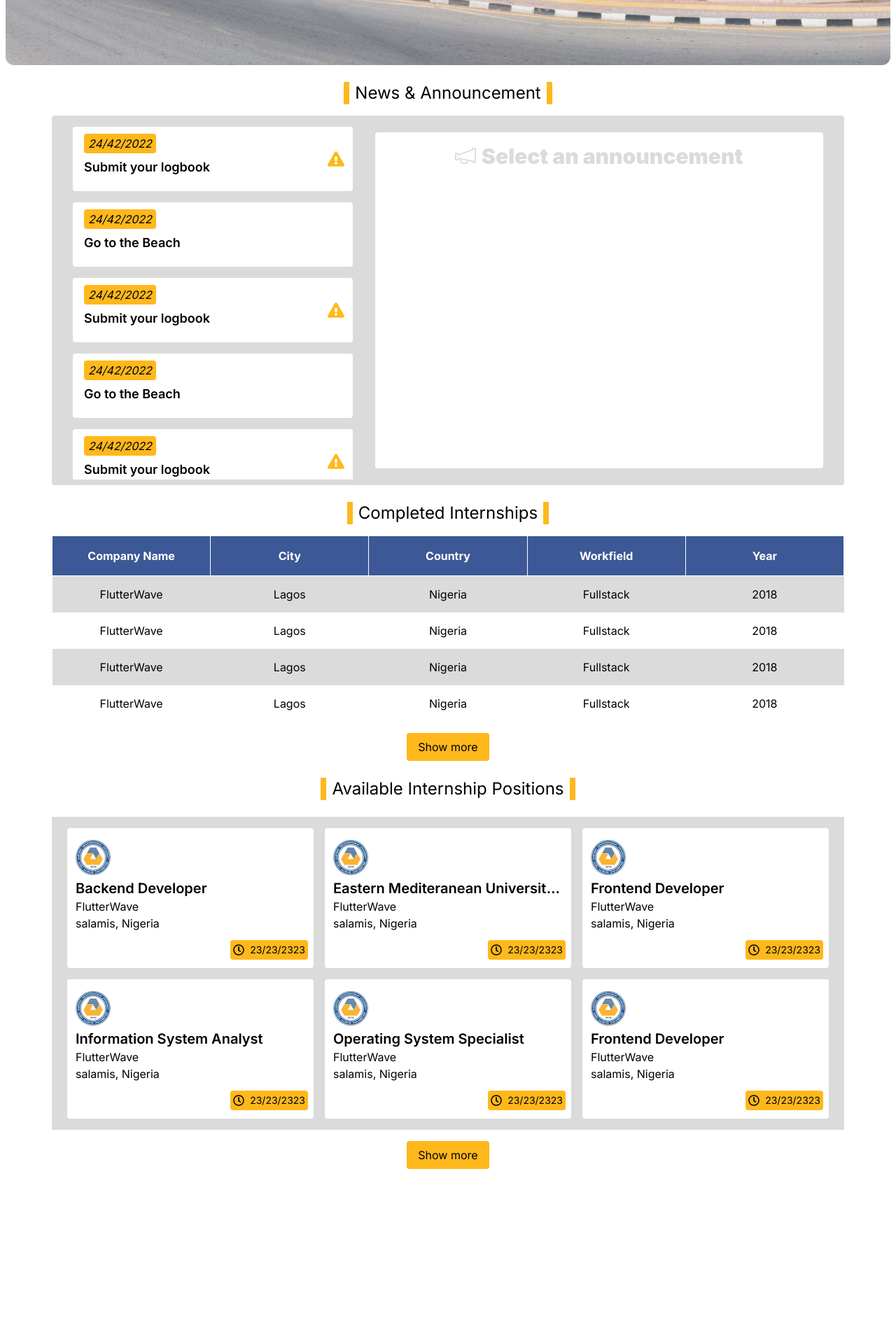
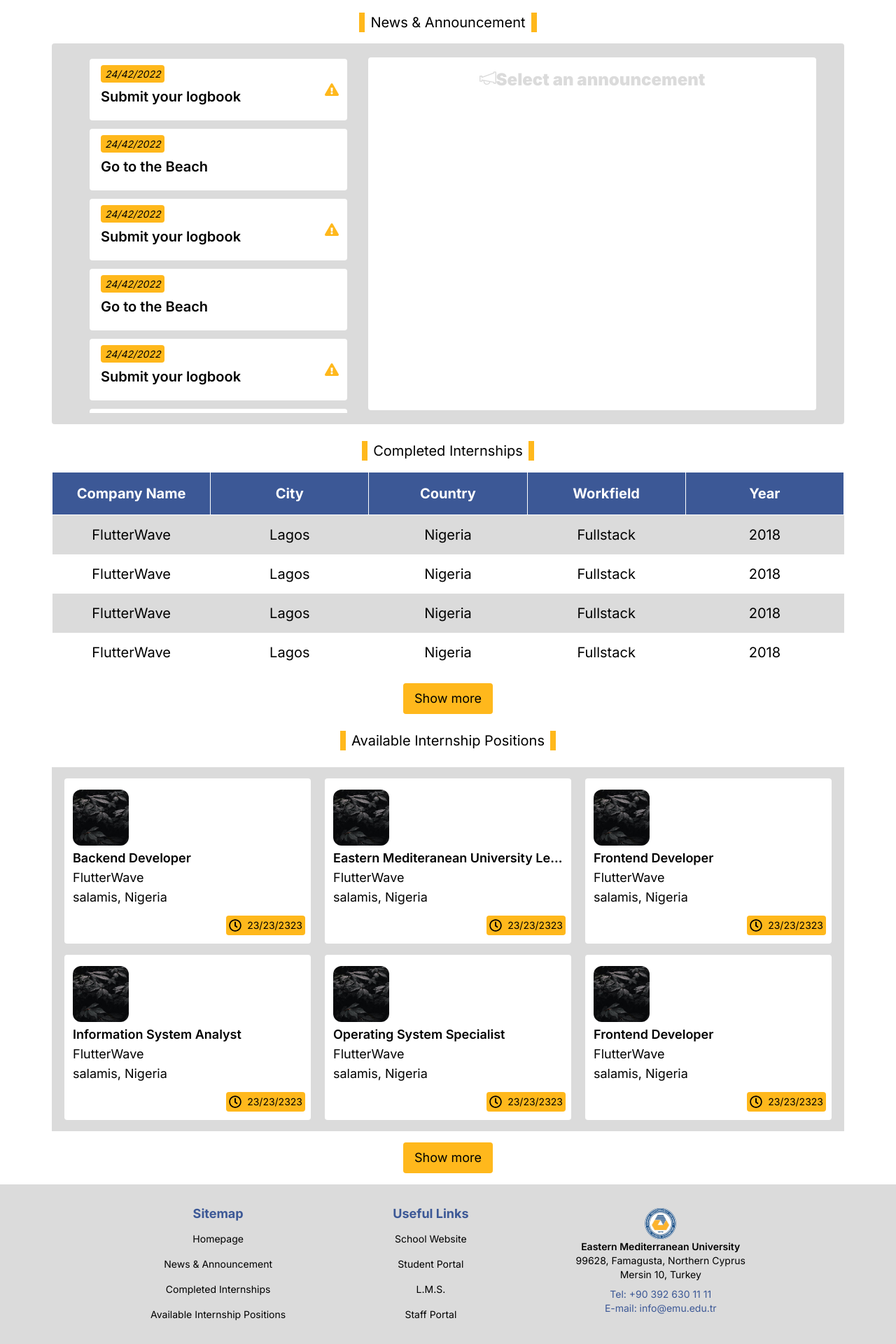
Before and after one commit to IMSEMU/IMS, a Next.js app: page / in a window 1280 px wide. Shown: the part 613-2533 px from the top of the page at 70% size. Before the commit the page ends 2299 px from the top, so only its background shows below. Built offline with nearby package versions, Linux system fonts and the light colour scheme; data requests are answered from the project's data file.

Commit message:
responsive homepage

```diff
--- a/src/app/components/announcement.jsx
+++ b/src/app/components/announcement.jsx
@@ -1,12 +1,10 @@
 "use client"
-import {useEffect, useState} from "react";
-import {FaExclamationTriangle} from "react-icons/fa";
-import {TfiAnnouncement} from "react-icons/tfi";
-import {AnnouncementSkeleton} from "@/app/skeletonLoader";
-
+import React, { useEffect, useState } from "react";
+import { FaExclamationTriangle } from "react-icons/fa";
+import { TfiAnnouncement } from "react-icons/tfi";
+import { AnnouncementSkeleton } from "@/app/skeletonLoader";
 
 export const Announcement = () => {
-
   const url = 'http://localhost:8000/announcement';
   const [cards, setCards] = useState(null);
   const [selectedCard, setSelectedCard] = useState(null);
@@ -18,100 +16,78 @@
     axios.get(url)
       .then(response => {
         setCards(response.data);
-
       })
       .catch(error => {
         console.error('Error fetching card data:', error);
-
       });
   }, [url]);
 
-  // click handler for opening announcements
+  // Click handler for opening announcements
   const handleCardClick = (card) => {
     setSelectedCard(card);
   };
 
-
-  return(
+  return (
     <>
       <main className={"mt-6 w-full max-w-[70.75rem] mx-auto"}>
-
-              {/*section name*/}
+        {/* Section name */}
         <div className={"flex justify-center"}>
-                  <p className={"text-[1rem]  md:text-2xl inline-flex  text-center border-yellow border-x-4 md:border-x-8 px-2"}>News & Announcement</p>
+          <p className={"text-sm md:text-md xl:text-xl 2xl:text-2xl inline-flex text-center border-yellow border-x-[0.4rem] md:border-x-8 px-2"}>
+            News & Announcement
+          </p>
         </div>
 
-              {/*announcement section*/}
-              <div className={" items-center justify-center mt-4 bg-background_shade_2 rounded gap-0 flex w-full"}>
-
-                  {/*announcements*/}
-                  <div className={"h-[32rem] overflow-y-auto w-fit cursor-pointer my-2"}>
-                      {
-                          cards && cards.map((message) => {
-
-                              return(
-                                 <div key={message.id} className={" w-[23rem] md:w-fit flex items-start justify-center"}>
-
-                                      <div  onClick={() => handleCardClick(message)} className={"w-[25rem] flex justify-between items-center rounded my-2 mx-4 bg-white"}>
-
-                                          <div className={"p-3"}>
-
-                                              {/*announcement time*/}
+        {/* Announcement section */}
+        <div className={"text-xs sm:text-sm md:text-md lg:text-lg xl:text-xl 2xl:text-2xl items-center justify-center mt-4 bg-background_shade_2 rounded gap-0 flex w-full"}>
+          {/* Announcements */}
+          <div className={"h-[30rem] sm:h-[32rem] overflow-y-auto w-fit cursor-pointer my-2 xl:m-4"}>
+            {cards && cards.map((message) => {
+              return (
+                <div key={message.id} className={"text-[0.9rem] sm:text-sm w-[100vw] sm:w-full flex items-start justify-center"}>
+                  <div onClick={() => handleCardClick(message)} className={"w-[23rem] flex justify-between items-center rounded my-1.5 mx-1.5 bg-white"}>
+                    <div className={"text-xs sm:text-sm md:text-md p-3"}>
+                      {/* Announcement time */}
                       <em className={"rounded bg-yellow text-black m-1 px-1.5 py-1"}>{message.date}</em>
-
-                                              {/*subject of announncement*/}
-                                              <h1 className={"font-semibold text-lg py-1 m-1"}>{message.subject}</h1>
-
+                      {/* Subject of announcement */}
+                      <h1 className={"text-sm md:text-md lg:text-lg xl:text-xl font-semibold py-1 m-1"}>{message.subject}</h1>
                     </div>
-                                          {/*important Announcement identifier*/}
-                                          {message.important ? <FaExclamationTriangle className={"mr-3 text-2xl text-yellow cursor-pointer"}/> : ""}
-
+                    {/* Important Announcement identifier */}
+                    {message.important ? <FaExclamationTriangle className={"mr-3 text-md xl:text-xl 2xl:text-2xl text-yellow cursor-pointer"}/> : ""}
+                  </div>
+                </div>
+              );
+            })}
+            {!cards && [1, 2, 3, 4, 5].map((n) => <AnnouncementSkeleton key={n} />)}
           </div>
 
-                                 </div>
-                              )
-                          })
-                      }
-                      {!cards && [1,2,3,4,5].map((n) => <AnnouncementSkeleton key={n}/>)}
-                  </div>
-
-
-
-                  {/*Announcement Display*/}
-                  <div className={"relative hidden sm:block bg-white w-[40rem] m-4 rounded h-[30rem]"}>
-
+          {/* Announcement Display */}
+          <div className={"text-xs sm:text-sm md:text-md xl:text-xl overflow-y-scroll relative hidden sm:block bg-white md:w-[40rem] m-2 rounded sm:h-[31.5rem]"}>
             {/* Display the contents of selected card */}
             <div className={"w-full py-4 px-6 "}>
-
-                          {
-                              // checking if a card is selected or not and rendering content for each situation
-
-                              selectedCard === null ?
-                                  <div className={"text-3xl  text-background_shade_2 text-center font-semibold  "}> <TfiAnnouncement className={"inline-flex mb-2 "} /> <strong>Select an announcement</strong> </div>  :
-
+              {selectedCard === null ?
+                <div className={"text-xl md:text-2xl text-background_shade_2 text-center font-semibold "}>
+                  <TfiAnnouncement className={"inline-flex mb-2 "} />
+                  <strong>Select an announcement</strong>
+                </div>
+                :
                 selectedCard && (
-
                   <div className={"relative"}>
-                             <div className={" font-bold text-2xl text-center"}>
+                    <div className={"sticky top-0 p-3 bg-white"}>
+                      <div className={"font-bold text-center"}>
                         <h2>{selectedCard.subject}</h2>
                       </div>
-
-                             <div className={"absolute top-0 right-0"}>{selectedCard.important ? <FaExclamationTriangle className={"mr-3 text-2xl text-yellow cursor-pointer"}/> : ""}</div>
-
+                      <div className={"absolute top-0 right-0"}>
+                        {selectedCard.important ?
+                          <FaExclamationTriangle className={"text-md xl:text-xl 2xl:text-2xl mr-3 mt-4 text-yellow cursor-pointer"}/> : ""}
+                      </div>
+                    </div>
                     <p className={"p-3"}>{selectedCard.body}</p>
-
                   </div>
-
-
                 )}
-
             </div>
-
           </div>
-
         </div>
-
       </main>
     </>
-  )
-}
+  );
+};
--- a/src/app/components/completedInternships.jsx
+++ b/src/app/components/completedInternships.jsx
@@ -2,26 +2,21 @@
 import axios from "axios";
 import { useEffect, useState } from "react";
 import Link from "next/link";
-import {CompletedInternshipSkeleton} from "@/app/skeletonLoader";
+import { CompletedInternshipSkeleton } from "@/app/skeletonLoader";
 
 export const CompletedInternships = () => {
   const url = "http://localhost:8000/completedInternships";
   const [tableContent, setTableContent] = useState([]);
-  const [loading, setLoading] = useState(true);
-
 
   // Fetching table data
-
   useEffect(() => {
     axios.get(url)
       .then((response) => {
         setTableContent(response.data);
-        setLoading(false);
       })
       .catch((error) => {
         console.error("Error fetching card data:", error);
       });
-
   }, []);
 
   console.log(tableContent);
@@ -29,14 +24,14 @@
   return (
     <>
       <main className={"mt-6 w-full max-w-[70.75rem] mx-auto"}>
-          {/* section name */}
+        {/* Section name */}
         <div className={"flex justify-center"}>
-            <p className={"text-2xl inline-flex text-center border-yellow border-x-8 px-2"}>
+          <p className={"text-sm md:text-md xl:text-xl 2xl:text-2xl inline-flex text-center border-yellow border-x-[0.4rem] md:border-x-8 px-2"}>
             Completed Internships
           </p>
         </div>
 
-          <table className={"w-full mt-4 rounded-full z-0  table-fixed"}>
+        <table className={"text-xs sm:text-sm md:text-md xl:text-xl w-full mt-4 rounded-full z-0 table-fixed"}>
           <thead>
             <tr>
               <th className={"bg-blue text-white p-[1rem] border border-white"}>Company Name</th>
@@ -47,29 +42,28 @@
             </tr>
           </thead>
           <tbody id={tableContent.length === 0 ? "" : "tbody"} className={"relative"}>
-            {
-                tableContent && tableContent.slice(0, 4).map((table, index) =>
-
+            {tableContent &&
+              tableContent.slice(0, 4).map((table, index) => (
                 <tr key={index}>
-                      <td className={" text-center p-[0.875rem] "}>{table.companyName}</td>
-                      <td className={" text-center p-[0.875rem] "}>{table.city}</td>
-                      <td className={" text-center p-[0.875rem] "}>{table.country}</td>
-                      <td className={" text-center p-[0.875rem] "}>{table.workfield}</td>
-                      <td className={" text-center p-[0.875rem] "}>{table.year}</td>
+                  <td className={"text-center p-[0.875rem] truncate"}>{table.companyName}</td>
+                  <td className={"text-center p-[0.875rem]"}>{table.city}</td>
+                  <td className={"text-center p-[0.875rem]"}>{table.country}</td>
+                  <td className={"text-center p-[0.875rem]"}>{table.workfield}</td>
+                  <td className={"text-center p-[0.875rem]"}>{table.year}</td>
                 </tr>
-                )
-            }
-            {tableContent.length === 0 && [1, 2, 3, 4].map((n) => <CompletedInternshipSkeleton key={n}/>)}
-
+              ))}
+            {tableContent.length === 0 &&
+              [1, 2, 3, 4].map((n) => <CompletedInternshipSkeleton key={n} />)}
           </tbody>
         </table>
-          <div className={"flex justify-center items-center  m-4"}>
-            {
-              tableContent.length !== 0 ?
-                  <Link href={"/completedInternship"} className={"bg-yellow px-4 py-2 rounded"}>Show more</Link> :
+        <div className={"flex justify-center items-center m-4"}>
+          {tableContent.length !== 0 ? (
+            <Link href={"/completedInternship"} className={"text-sm md:text-md lg:text-lg  bg-yellow px-4 py-2 rounded"}>
+              Show more
+            </Link>
+          ) : (
             <div className={"bg-background_shade_2 h-10 w-28 skeleton-loader px-4 py-2 rounded"}></div>
-            }
-
+          )}
         </div>
       </main>
     </>
--- /dev/null
+++ b/src/app/components/homeFooter.jsx
@@ -0,0 +1,79 @@
+import Link from "next/link";
+import Image from "next/image";
+
+export const HomeFooter = () => {
+    const sitemap = [
+        {"name" : "Homepage", "link": "/"},
+        {"name" : "News & Announcement", "link": "/"},
+        {"name" : "Completed Internships", "link": "/completedInternship"},
+        {"name" : "Available Internship Positions", "link": "/internshipPositions"},
+    ]
+    const usefulLinks = [
+        {"name" : "School Website", "link": "https://www.emu.edu.tr/"},
+        {"name" : "Student Portal", "link": "https://students.emu.edu.tr/"},
+        {"name" : "L.M.S.", "link": "https://lms22-23spring.emu.edu.tr/login/index.php"},
+        {"name" : "Staff Portal", "link": "https://staff.emu.edu.tr/"},
+    ]
+  return(
+      <>
+        <main className={"text-xs sm:text-sm md:text-md  w-full bg-background_shade_2 "}>
+            <div className={"px-3 py-6 w-full max-w-[70.75rem] mx-auto flex-col md:flex-row flex justify-evenly gap-6"}>
+                {/*sitemap*/}
+                <div className={"flex-col flex text-center"}>
+                    <p className={"text-sm sm:text-md md:text-lg text-blue my-2 md:my-1 font-bold"}>Sitemap</p>
+
+                    {
+                        sitemap.map((sitemap,index) => {
+                            return(
+                                <>
+                                <Link href={sitemap.link} target="_blank" rel="noopener noreferrer" key={index} className={"my-2 hover:text-yellow"}>{sitemap.name}</Link>
+                                </>
+                            )
+                        })
+                    }
+                </div>
+
+                {/*sitemap*/}
+                <div className={"flex-col flex text-center"}>
+                    <p className={"my-2 md:my-1 font-bold text-sm sm:text-md md:text-lg text-blue "}>Useful Links</p>
+
+                    {
+                        usefulLinks.map((usefulLinks,index) => {
+                            return(
+                                <>
+                                <Link href={usefulLinks.link} target="_blank" rel="noopener noreferrer" key={index} className={"my-2 hover:text-yellow"}>{usefulLinks.name}</Link>
+                                </>
+                            )
+                        })
+                    }
+                </div>
+
+                {/*sitemap*/}
+                <div className={"flex-col flex justify-center items-center text-center"}>
+                    {/*<p className={"my-2 md:my-1 font-bold"}>Contact</p>*/}
+                    <Image
+                        className={"w-[2.2rem] md:w-[2.8rem]"}
+                        src={"/logo.svg"}
+                        alt={"logo"}
+                        height={100}
+                        width={100}
+                        priority
+                    />
+                    <p className={"font-semibold"}>Eastern Mediterranean University</p>
+                    <p className={"font-normal"}>99628, Famagusta, Northern Cyprus</p>
+                    <p className={"font-normal"}>Mersin 10, Turkey</p>
+
+                    <div className={"my-2 flex flex-col"}>
+                        <a href="tel:+903926301111"  className={"font-normal text-blue hover:text-yellow"}>Tel: +90 392 630 11 11</a>
+                        <a href="mailto:info@emu.edu.tr"  className={"font-normal text-blue hover:text-yellow"}>E-mail: info@emu.edu.tr</a>
+                    </div>
+
+                </div>
+
+
+
+            </div>
+        </main>
+      </>
+  )
+}
--- a/src/app/components/homeNav.jsx
+++ b/src/app/components/homeNav.jsx
@@ -1,6 +1,5 @@
 'use client'
 import Image from "next/image";
-import { BsFillCaretDownFill } from "react-icons/bs";
 import { BiLogIn } from "react-icons/bi";
 import {LanguageToogle} from "@/app/components/languageToogle";
 import Link from "next/link";
@@ -9,13 +8,14 @@
   return (
     <>
         {/*homepage navbar*/}
-<main className={" border-b border-b-background_shade z-50 mx-0 bg-white sticky w-full top-0"}>
+<main className={"border-b border-b-background_shade z-50 mx-0 bg-white sticky w-full top-0"}>
         <nav className={"sticky bg-white top-0 z-50 flex justify-between w-full max-w-[83.75rem] mx-auto my-1"}>
 
             {/*logo*/}
             <div className={"flex cursor-pointer"}>
                 <Link href={"/"}>
                     <Image
+                        className={"w-[3rem] sm:w-[3.5rem] md:w-[4.5rem] lg:w-[5rem] "}
                         src={"/logo.svg"}
                         alt={"emu logo"}
                         width={70}
@@ -32,7 +32,7 @@
             {/*login button*/}
             <div className={"flex items-center"}>
 
-                <button className={"flex items-center bg-blue rounded py-2 px-4 text-white"}>
+                <button className={"text-sm md:text-md lg:text-lg flex items-center bg-blue rounded py-1 px-2 sm:py-2 sm:px-4 text-white"}>
                     <BiLogIn className={"mr-1"}/>
                     Login
                 </button>
--- a/src/app/components/internshipPositions.jsx
+++ b/src/app/components/internshipPositions.jsx
@@ -2,93 +2,80 @@
 import Image from "next/image";
 import { FaRegClock } from "react-icons/fa";
 import Link from "next/link";
-import {useEffect, useState} from "react";
+import { useEffect, useState } from "react";
 import axios from "axios";
-import {InternshipCardsSkeleton} from "@/app/skeletonLoader";
+import { InternshipCardsSkeleton } from "@/app/skeletonLoader";
 
 export const InternshipPositions = () => {
-
   const url = "http://localhost:8000/availableInternships";
   const [card, setCard] = useState([]);
-  const [loading, setLoading] = useState(true);
-
 
   // Fetching table data
   useEffect(() => {
     axios.get(url)
       .then((response) => {
         setCard(response.data);
-        setLoading(false);
       })
       .catch((error) => {
         console.error("Error fetching card data:", error);
       });
   }, []);
 
-  return(
+  return (
     <>
-        <main className={"mt-6 w-full  max-w-[70.75rem] mx-auto"}>
-            {/* section name */}
+      <main className={"mt-6 w-full max-w-[70.75rem] mx-auto"}>
+        {/* Section name */}
         <div className={"flex justify-center"}>
-              <p className={"text-2xl inline-flex text-center border-yellow border-x-8 px-2"}>
+          <p className={"text-sm md:text-md xl:text-xl 2xl:text-2xl inline-flex text-center border-yellow border-x-[0.4rem] md:border-x-8 px-2"}>
             Available Internship Positions
           </p>
         </div>
 
-            {/*card section*/}
-            <div className={" bg-background_shade_2 "}>
-                <div className={"h-[fit] mt-6 py-3 rounded  w-full flex gap-2 flex-wrap justify-center relative"}>
-                    {/*cards*/}
-
-                    {
-                        card.slice(0,6).map((cards,index) => (
-
-                    <div key={index} href={"/"} className={"bg-white w-[22rem] mx-1 my-1  rounded h-fit"}>
-
-                        <div className={" w-full place-content-start my-3 px-3"}>
-                            {/*image*/}
-                            <div className={"rounded w-fit my-1"}>
+        {/* Card section */}
+        <div className={"bg-background_shade_2"}>
+          <div className={"h-[fit] mt-6 py-3 rounded w-full flex gap-2 flex-wrap justify-center relative"}>
+            {/* Cards */}
+            {card.slice(0, 6).map((cards, index) => (
+              <div key={index} className={"text-xs sm:text-sm md:text-md lg:text-lg bg-white w-[22rem] mx-1.5 my-1 rounded h-fit"}>
+                <div className={"w-full place-content-start my-3 px-3"}>
+                  {/* Image */}
+                  <div className={"w-fit my-1"}>
                     <Image
-                                    className={"rounded"}
-                                    src={"/logo.svg"}
+                      className={"rounded-xl object-cover h-[3.5rem] w-[3.5rem] sm:h-[4rem] sm:w-[4rem] lg:h-[5rem] lg:w-[5rem]"}
+                      src={"/dark-flower.jpeg"}
                       alt={""}
-                                    width={50}
-                                    height={50}
+                      width={100}
+                      height={100}
                       priority
                     />
                   </div>
-
                   <div className={"  "}>
-                                <p className={"font-semibold text-xl truncate"}>{cards.position}</p>
+                    <p className={"text-sm md:text-md lg:text-lg w-[18rem] md:w-full font-semibold truncate"}>{cards.position}</p>
                     <p>{cards.companyName}</p>
                     <p>{cards.location}</p>
                   </div>
-
-
                 </div>
-
                 <div className={"flex justify-end px-2 pb-3 items-center"}>
                   <div className={"bg-yellow p-1 gap-2 rounded inline-flex items-center"}>
                     <FaRegClock />
-                        <p className={"text-sm"}>{cards.postTime}</p>
+                    <p className={"text-xs sm:text-sm md:text-md"}>{cards.postTime}</p>
                   </div>
                 </div>
-
               </div>
             ))}
-                    {card.length === 0 && [1,2,3,4,5,6].map((n) => <InternshipCardsSkeleton key={n} />)}
+            {card.length === 0 && [1, 2, 3, 4, 5, 6].map((n) => <InternshipCardsSkeleton key={n} />)}
           </div>
         </div>
-
-            <div className={"flex justify-center items-center  m-4"}>
-                {
-                 card.length !== 0 ?
-                 <Link href={"/internshipPositions"} className={"bg-yellow px-4 py-2 rounded"}>Show more</Link> :
+        <div className={"flex justify-center items-center m-4"}>
+          {card.length !== 0 ? (
+            <Link href={"/internshipPositions"} className={"text-sm md:text-md lg:text-lg bg-yellow px-4 py-2 rounded"}>
+              Show more
+            </Link>
+          ) : (
             <div className={"bg-background_shade_2 h-10 w-28 skeleton-loader px-4 py-2 rounded"}></div>
-                }
+          )}
         </div>
-
       </main>
     </>
-  )
-}
+  );
+};
--- a/src/app/components/languageToogle.jsx
+++ b/src/app/components/languageToogle.jsx
@@ -15,7 +15,7 @@
     }
 
   return(
-      <main className={"prevent-select flex items-end ml-2 relative cursor-pointer"}>
+      <main className={"text-sm md:text-md lg:text-lg xl:text-xl flex items-end ml-2 relative cursor-pointer"}>
 
           <div onClick={showOptions} className={"flex"}>
             EN
@@ -34,8 +34,8 @@
                   className={"absolute  text-center rounded bg-white border-background_shade border"}>
 
                   <ul className={"list-none"}>
-                    <li className={"cursor-pointer m-1 px-3 py-1 hover:bg-yellow_2 rounded"}>EN</li>
-                    <li className={"cursor-pointer m-1 px-3 py-1 hover:bg-yellow_2 rounded"}>TR</li>
+                    <li className={"cursor-pointer m-1 px-2.5 py-0.5 sm:px-3 sm:py-1 hover:bg-yellow_2 rounded"}>EN</li>
+                    <li className={"cursor-pointer m-1 px-2.5 py-0.5 sm:px-3 sm:py-1 hover:bg-yellow_2 rounded"}>TR</li>
                   </ul>
 
               </motion.div>
--- a/src/app/page.js
+++ b/src/app/page.js
@@ -1,9 +1,9 @@
-import Image from 'next/image'
 import {HomeNav} from "@/app/components/homeNav";
 import {Jumbotron} from "@/app/components/jumbotron";
 import {Announcement} from "@/app/components/announcement";
 import {CompletedInternships} from "@/app/components/completedInternships";
 import {InternshipPositions} from "@/app/components/internshipPositions";
+import {HomeFooter} from "@/app/components/homeFooter";
 
 export const metadata = {
   title: 'Home | I.M.S.',
@@ -16,6 +16,7 @@
         <Announcement />
         <CompletedInternships />
         <InternshipPositions />
+        <HomeFooter />
     </main>
   )
 }
--- a/src/app/skeletonLoader.js
+++ b/src/app/skeletonLoader.js
@@ -3,8 +3,8 @@
   return (
     <>
       <main className="">
-        <div className="mt-1  w-[23rem] md:w-fit flex items-center justify-center">
-          <div className="w-[25rem] bg-white h-20 flex justify-between items-center rounded my-2 mx-4 border border-white">
+        <div className="mt-1  w-[100vw] md:w-fit flex items-center justify-center">
+          <div className="w-[21rem] bg-white h-20 flex justify-between items-center rounded my-2 mx-4 border border-white">
             <div className="p-4">
               <em className="skeleton-loader rounded block bg-background_shade_2 h-6 w-20 text-black m-1 px-1.5 py-1"></em>
               <h1 className="skeleton-loader block rounded bg-background_shade_2 h-3 w-48 font-semibold text-lg py-2 mt-4 m-1"></h1>
```
Also changed, not shown: src/app/components/jumbotron.jsx (+5 -5 lines). Lines whose indentation alone changed are shown as unchanged.
